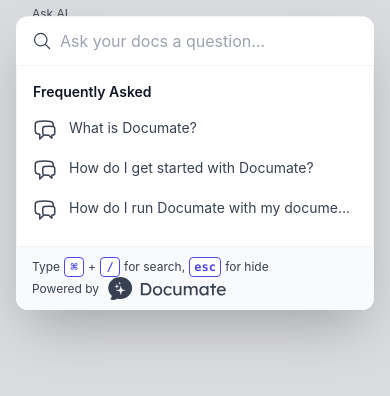
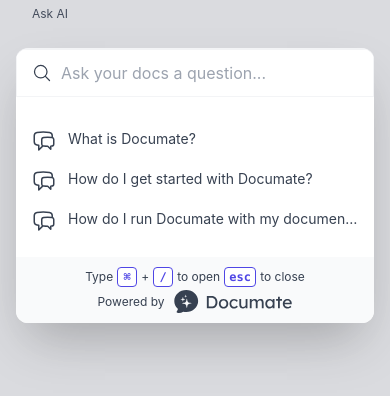
Before and after one commit to aircodelabs/documate, a Vue app in the folder ui/vue/: page / in a window 390 px wide. Shown: the top 396 px of the page. Built offline with nearby package versions, Linux system fonts and the light colour scheme.

Commit message:
feat(ui): Update ui props

```diff
--- a/ui/vue/components/Documate.vue
+++ b/ui/vue/components/Documate.vue
@@ -1,12 +1,3 @@
-<script lang="ts">
-
-const quickActions = [
-  'What is Documate?',
-  'How do I get started with Documate?',
-  'How do I run Documate with my documents?',
-]
-</script>
-
 <script setup lang="ts">
 
 import './styles/vars.css'
@@ -30,9 +21,9 @@
 
 const props = withDefaults(defineProps<DocumateProps>(), {
   endpoint: '',
-  askAILabel: 'Ask AI',
+  buttonLabel: 'Ask AI',
   placeholder: 'Ask your docs a question...',
-  quickActions: () => quickActions,
+  predefinedQuestions: () => [],
 })
 
 const open = ref(true)
@@ -40,12 +31,13 @@
 const questions = ref<{ role: string; content: string; id: number }[]>([])
 const loading = ref(false)
 const chatContainer = ref<HTMLElement | null>(null)
+let selectionMade = ref(false);
 
 let assistantId = 0
 let isCmdPressed = false
 
 function onSelect(item: string ): void {
-  console.log('item', item)
+  selectionMade.value = true
   startChat(item)
 }
 
@@ -56,7 +48,6 @@
 
   const html = markdown.render(content)
   return html
-
 }
 
 // fetch ChatGPT
@@ -93,7 +84,6 @@
       const reader = body?.pipeThrough(new TextDecoderStream()).getReader();
       while (reader) {
         let stream = await reader.read()
-        console.log("the stream", stream)
         if (stream.done) break
         const chunks = stream.value
           .replaceAll(/^data: /gm, "")
@@ -107,7 +97,6 @@
             const assistantIndex = questions.value.findIndex(q => q.role === 'assistant' && q.id === assistantId)
 
             const content = chunk.choices[0].delta.content
-            console.log('content: ', content)
             if (!content) continue
 
             if (chatContainer.value) {
@@ -130,17 +119,21 @@
 }
 
 const keyEnter = (e: KeyboardEvent) => {
-  console.log('query.value', query.value)
+  if (selectionMade.value) {
+    selectionMade.value = false
+    query.value = ''
+    return
+  }
   e.preventDefault()
   startChat(query.value)
   scrollToBottom()
   query.value = ''
 }
 
-const filteredQuickActions = computed(() =>
+const filteredPredefinedQuestions = computed(() =>
   query.value === ''
-    ? props.quickActions
-    : props.quickActions.filter((item) => {
+    ? props.predefinedQuestions
+    : props.predefinedQuestions.filter((item) => {
         return item.toLowerCase().includes(query.value)
       })
 )
@@ -178,7 +171,7 @@
 </script>
 
 <template>
-<span class="ask-ai" @click="open = true">{{ props.askAILabel }}</span>
+<span class="ask-ai" @click="open = true">{{ buttonLabel }}</span>
 <TransitionRoot :show="open" as="template" appear>
   <Dialog as="div" class="dialog" @close="open = false">
     <TransitionChild as="template" enter="ease-out duration-300" enter-from="opacity-0" enter-to="opacity-100" leave="ease-in duration-200" leave-from="opacity-100" leave-to="opacity-0">
@@ -196,11 +189,10 @@
               <ComboboxInput class="chat-input" :placeholder="placeholder" aria-autocomplete="false"  @change="query = $event.target.value" @keyup.enter="keyEnter" :value="query" autocomplete="off" />
             </div>
 
-            <ComboboxOptions v-if="props.quickActions.length > 0 && !questions.length" static class="combobox-options">
-              <li v-if="props.quickActions.length > 0">
-                <h2 class="combobox-options-title" v-if="filteredQuickActions.length > 0">Frequently Asked</h2>
+            <ComboboxOptions v-if="props.predefinedQuestions.length > 0 && !questions.length" static class="combobox-options">
+              <li v-if="props.predefinedQuestions.length > 0">
                 <ul class="combobox-options-container">
-                  <ComboboxOption v-for="action in filteredQuickActions" :key="action" :value="action" as="template" v-slot="{ active }">
+                  <ComboboxOption v-for="action in filteredPredefinedQuestions" :key="action" :value="action" as="template" v-slot="{ active }">
                     <li class="combobox-option" :class="{ active }">
                       <svg xmlns="http://www.w3.org/2000/svg" fill="none" viewBox="0 0 24 24" stroke-width="1.5" stroke="currentColor" class="option-icon">
                         <path stroke-linecap="round" stroke-linejoin="round" d="M20.25 8.511c.884.284 1.5 1.128 1.5 2.097v4.286c0 1.136-.847 2.1-1.98 2.193-.34.027-.68.052-1.02.072v3.091l-3-3c-1.354 0-2.694-.055-4.02-.163a2.115 2.115 0 01-.825-.242m9.345-8.334a2.126 2.126 0 00-.476-.095 48.64 48.64 0 00-8.048 0c-1.131.094-1.976 1.057-1.976 2.192v4.286c0 .837.46 1.58 1.155 1.951m9.345-8.334V6.637c0-1.621-1.152-3.026-2.76-3.235A48.455 48.455 0 0011.25 3c-2.115 0-4.198.137-6.24.402-1.608.209-2.76 1.614-2.76 3.235v6.226c0 1.621 1.152 3.026 2.76 3.235.577.075 1.157.14 1.74.194V21l4.155-4.155" />
@@ -212,9 +204,8 @@
               </li>
             </ComboboxOptions>
 
-            <div v-if="query !== '' && props.quickActions.length === 0 && props.quickActions.length === 0" class="result-not-found">
-              <p class="result-not-found-title">No results found</p>
-              <p class="result-not-found-text">We couldn’t find anything with that term. Please try again.</p>
+            <div v-if="(props.predefinedQuestions.length === 0 && questions.length === 0)" class="result-not-found">
+              <p class="result-not-found-text">No recent searches</p>
             </div>
 
             <div static class="combobox-options" v-if="questions.length" ref="chatContainer">
@@ -245,7 +236,7 @@
                       </div>
                     </li>
                     <li>
-                      <div v-if="loading" class="loading">...</div>
+                      <div v-show="loading" class="loading">...</div>
                     </li>
                 </ul>
             </div>
@@ -256,9 +247,9 @@
                 <kbd class="kbd">⌘</kbd>
                 <span class="kbd-text">+</span>
                 <kbd class="kbd">/</kbd>
-                <span class="kbd-text">for search,</span>
+                <span class="kbd-text">to open</span>
                 <kbd :class="['kbd', 'esc']">esc</kbd>
-                <span class="kbd-text">for hide</span>
+                <span class="kbd-text">to close</span>
                 </div>
               <a href="https://documate.site/" class="powered-by">
                 <span>Powered by</span>
@@ -350,6 +341,9 @@
   transition-timing-function: cubic-bezier(0.4, 0, 0.2, 1);
   transition-duration: 300ms;
   box-shadow: 0 25px 50px -12px rgba(0, 0, 0, 0.25);
+  @media (max-width: 768px) {
+    margin-top: 2rem;
+  }
 }
 
 .glass-icon {
@@ -375,6 +369,9 @@
   height: 3rem;
   color: var(--dm-text-color);
   background-color: transparent;
+  --tw-divide-opacity: 1;
+  border-color: rgb(243, 244, 246, 1);
+  border-width: 1px;
 
   @media (min-width: 640px) {
     font-size: 0.875rem;
@@ -393,9 +390,6 @@
   scroll-padding-top: 2.5rem;
   scroll-padding-bottom: 2.5rem;
   scroll-padding-bottom: 0.5rem;
-  --tw-divide-opacity: 1;
-  border-color: rgb(243, 244, 246, 1);
-  border-width: 1px;
   min-height: 5rem;
 }
 
@@ -407,15 +401,6 @@
   padding-right: 1rem;
   cursor: default;
   user-select: none;
-}
-
-.combobox-options-title {
-  line-height: 1rem;
-  font-weight: 600;
-  line-height: 2.5rem;
-  color: #111827;
-  font-size: 0.875rem;
-  line-height: 1.25rem;
 }
 
 .quick-options-section {
@@ -571,6 +556,9 @@
   line-height: 1rem;
   color: #374151;
   background-color: #F9FAFB;
+  @media (max-width: 768px) {
+    justify-content: center;
+  }
 }
 
 .kbd-wrap {
@@ -617,6 +605,9 @@
   text-decoration: none;
   color: var(--dm-text-color);
   gap: 0.5rem;
+  @media (max-width: 768px) {
+    margin-top: 0.2rem;
+  }
 }
 
 </style>
--- a/ui/vue/components/index.ts
+++ b/ui/vue/components/index.ts
@@ -1,8 +1,8 @@
 export interface DocumateProps {
   endpoint: string;
-  askAILabel?: string;
+  buttonLabel?: string;
   placeholder?: string;
-  quickActions?: string[];
+  predefinedQuestions?: string[];
 }
 
 export { default as Documate } from './Documate.vue';
--- a/ui/vue/playground/App.vue
+++ b/ui/vue/playground/App.vue
@@ -3,12 +3,18 @@
 
 const APIURL = 'https://dppbqvuvmi.us.aircode-test.run/aka'
 
+const quickActions = [
+  'What is Documate?',
+  'How do I get started with Documate?',
+  'How do I run Documate with my documents?',
+]
+
 </script>
 
 <template>
   <div>
-    <!-- replace endpoint with your own -->
-    <Documate :endpoint="APIURL" />
+    <!-- replace props with your own -->
+    <Documate :endpoint="APIURL" :predefinedQuestions="quickActions" :placeholder="`Ask your docs a question...`" :buttonLabel="`Ask AI`" />
   </div>
 </template>
 
```
